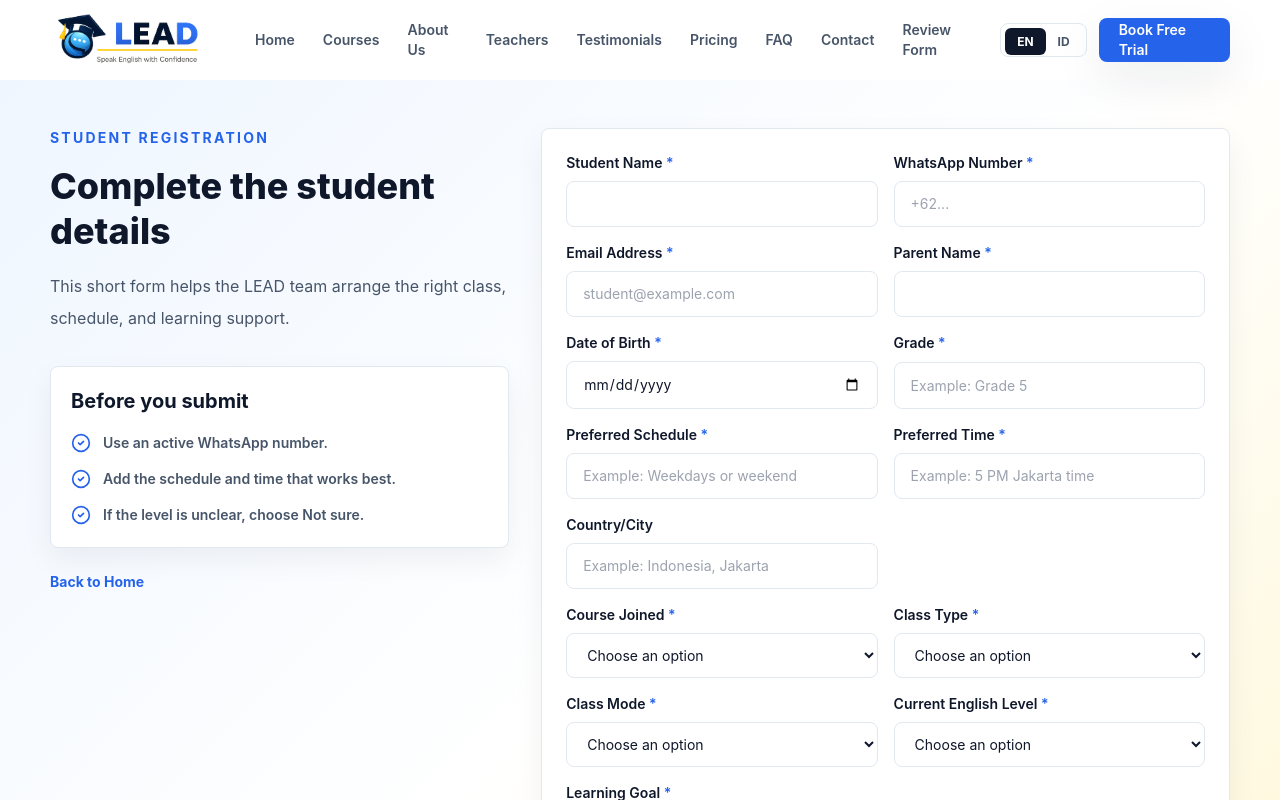
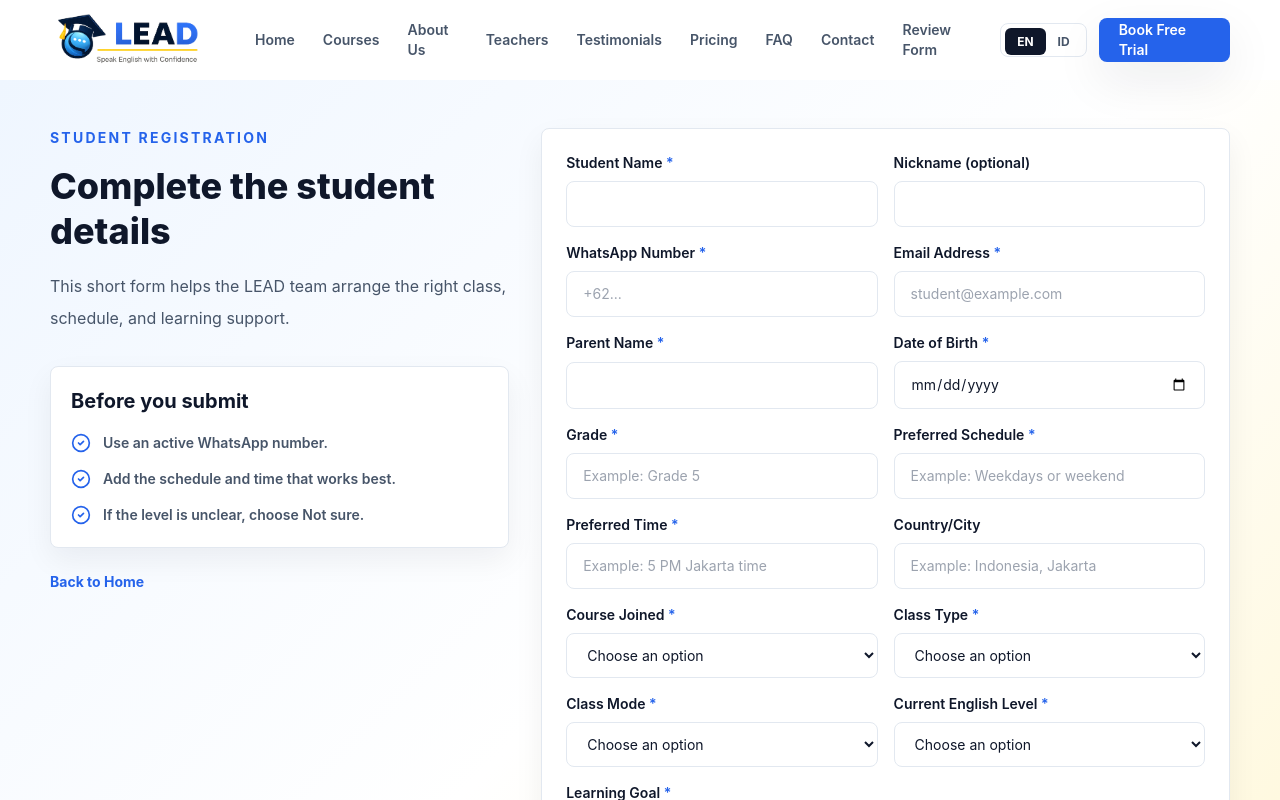
Before and after one commit to Learn-English-Daily/Learn-English-Daily-Website, a Next.js app: page /en/student-registration in a window 1280 px wide. Shown: the top 800 px of the page. Built offline with nearby package versions, Linux system fonts and the light colour scheme.

Commit message:
Add optional student nicknames to registration

```diff
--- a/src/app/admin/students/[id]/edit/page.tsx
+++ b/src/app/admin/students/[id]/edit/page.tsx
@@ -37,6 +37,7 @@ type StudentRegistrationDocument = {
   previousStudentId?: string;
   upgradedFromTrial?: boolean;
   studentName?: string;
+  nickname?: string;
   whatsapp?: string;
   email?: string;
   parentName?: string;
@@ -65,6 +66,7 @@ type StudentRegistration = {
   previousStudentId: string;
   upgradedFromTrial: boolean;
   studentName: string;
+  nickname: string;
   whatsapp: string;
   email: string;
   parentName: string;
@@ -118,6 +120,7 @@ async function getStudentRegistration(id: string): Promise<StudentRegistration |
     previousStudentId: doc.previousStudentId || "",
     upgradedFromTrial: doc.upgradedFromTrial || false,
     studentName: doc.studentName || "",
+    nickname: doc.nickname || "",
     whatsapp: doc.whatsapp || "",
     email: doc.email || "",
     parentName: doc.parentName || "",
@@ -307,6 +310,9 @@ export default async function EditStudentRegistrationPage({
             <Field label="Student Name">
               <input name="studentName" required defaultValue={registration.studentName} className="focus-ring rounded-lg border border-slate-200 bg-white px-4 py-3 text-sm text-lead-navy" />
             </Field>
+            <Field label="Nickname (optional)">
+              <input name="nickname" maxLength={120} defaultValue={registration.nickname} className="focus-ring rounded-lg border border-slate-200 bg-white px-4 py-3 text-sm text-lead-navy" />
+            </Field>
             <Field label="WhatsApp Number">
               <input name="whatsapp" required defaultValue={registration.whatsapp} className="focus-ring rounded-lg border border-slate-200 bg-white px-4 py-3 text-sm text-lead-navy" />
             </Field>
--- a/src/app/admin/students/actions.ts
+++ b/src/app/admin/students/actions.ts
@@ -86,6 +86,7 @@ export async function updateStudentRegistration(formData: FormData) {
   const id = clean(formData.get("id"));
   const registration = {
     studentName: clean(formData.get("studentName")),
+    nickname: clean(formData.get("nickname")),
     whatsapp: clean(formData.get("whatsapp")),
     email: clean(formData.get("email")).toLowerCase(),
     normalizedWhatsapp: normalizeWhatsapp(clean(formData.get("whatsapp"))),
@@ -110,6 +111,7 @@ export async function updateStudentRegistration(formData: FormData) {
   if (
     !ObjectId.isValid(id) ||
     !isReasonableShortText(registration.studentName) ||
+    registration.nickname.length > 120 ||
     !isReasonableShortText(registration.whatsapp) ||
     !isValidEmail(registration.email) ||
     !isReasonableShortText(registration.parentName) ||
@@ -161,6 +163,7 @@ export async function updateStudentRegistration(formData: FormData) {
       {
         $set: {
         ...registration,
+        nickname: { $literal: registration.nickname },
         ...(upgradedStudentId
           ? {
               studentId: upgradedStudentId,
--- a/src/app/admin/students/page.tsx
+++ b/src/app/admin/students/page.tsx
@@ -26,6 +26,7 @@ type StudentRegistrationDocument = {
   upgradedToStudentId?: string;
   upgradedFromTrial?: boolean;
   studentName?: string;
+  nickname?: string;
   whatsapp?: string;
   email?: string;
   normalizedWhatsapp?: string;
@@ -53,6 +54,7 @@ type StudentRegistration = {
   previousStudentId: string;
   upgradedFromTrial: boolean;
   studentName: string;
+  nickname: string;
   whatsapp: string;
   email: string;
   parentName: string;
@@ -88,6 +90,7 @@ async function getStudentRegistrations(query = "", mode: RegistrationViewMode, s
     ? {
         $or: [
           "studentName",
+          "nickname",
           "studentId",
           "previousStudentId",
           "whatsapp",
@@ -127,6 +130,7 @@ async function getStudentRegistrations(query = "", mode: RegistrationViewMode, s
     previousStudentId: doc.previousStudentId || "",
     upgradedFromTrial: doc.upgradedFromTrial || false,
     studentName: doc.studentName || "Unknown",
+    nickname: doc.nickname || "",
     whatsapp: doc.whatsapp || "",
     email: doc.email || "",
     parentName: doc.parentName || "",
@@ -335,6 +339,7 @@ function RegistrationCard({ registration, isTrialView, groupOnly }: { registrati
                       {!isTrialView ? <span className={`rounded-lg px-3 py-1 text-xs font-bold uppercase ${registration.studentStatus === "Active" ? "bg-emerald-50 text-emerald-700" : "bg-slate-100 text-slate-700"}`}>{registration.studentStatus}</span> : null}
                     </div>
                     <p className="mt-2 text-sm font-semibold text-lead-gray">Parent: {registration.parentName}</p>
+                    {registration.nickname ? <p className="mt-1 text-sm text-lead-gray">Nickname: {registration.nickname}</p> : null}
                     {registration.whatsapp ? (
                       <a
                         href={`https://wa.me/${registration.whatsapp.replace(/\D/g, "")}`}
--- a/src/app/api/student-registration/route.ts
+++ b/src/app/api/student-registration/route.ts
@@ -21,6 +21,7 @@ export const runtime = "nodejs";
 
 type StudentRegistrationPayload = {
   studentName?: string;
+  nickname?: string;
   whatsapp?: string;
   email?: string;
   parentName?: string;
@@ -85,6 +86,7 @@ export async function POST(request: Request) {
 
   const registration = {
     studentName: clean(payload.studentName),
+    nickname: clean(payload.nickname),
     whatsapp: clean(payload.whatsapp),
     email: clean(payload.email).toLowerCase(),
     normalizedWhatsapp: normalizeWhatsapp(clean(payload.whatsapp)),
@@ -106,6 +108,7 @@ export async function POST(request: Request) {
 
   if (
     !isReasonableShortText(registration.studentName) ||
+    registration.nickname.length > 120 ||
     !isReasonableShortText(registration.whatsapp) ||
     !isValidEmail(registration.email) ||
     !isReasonableShortText(registration.parentName) ||
@@ -180,6 +183,7 @@ export async function POST(request: Request) {
           {
             $set: {
               ...savedRegistration,
+              nickname: { $literal: savedRegistration.nickname },
               previousStudentId: existingTrial.studentId || "",
               upgradedToStudentId: studentId,
               upgradedFromTrial: true,
--- a/src/components/sections/student-registration-form.tsx
+++ b/src/components/sections/student-registration-form.tsx
@@ -17,6 +17,7 @@ const copy = {
     consent: "I confirm the information is correct and agree to be contacted by LEAD.",
     fields: {
       studentName: "Student Name",
+      nickname: "Nickname (optional)",
       whatsapp: "WhatsApp Number",
       email: "Email Address",
       parentName: "Parent Name",
@@ -49,6 +50,7 @@ const copy = {
     consent: "Saya memastikan informasi sudah benar dan setuju untuk dihubungi oleh LEAD.",
     fields: {
       studentName: "Nama Siswa",
+      nickname: "Nama Panggilan (opsional)",
       whatsapp: "Nomor WhatsApp",
       email: "Alamat Email",
       parentName: "Nama Orang Tua",
@@ -90,6 +92,7 @@ export function StudentRegistrationForm({ locale }: { locale: Locale }) {
     const formData = new FormData(form);
     const payload = {
       studentName: String(formData.get("studentName") || ""),
+      nickname: String(formData.get("nickname") || ""),
       whatsapp: String(formData.get("whatsapp") || ""),
       email: String(formData.get("email") || ""),
       parentName: String(formData.get("parentName") || ""),
@@ -132,6 +135,7 @@ export function StudentRegistrationForm({ locale }: { locale: Locale }) {
     <form className="grid gap-4" onSubmit={handleSubmit}>
       <div className="grid gap-4 md:grid-cols-2">
         <TextField name="studentName" label={text.fields.studentName} requiredText={text.required} required />
+        <TextField name="nickname" label={text.fields.nickname} maxLength={120} />
         <TextField name="whatsapp" label={text.fields.whatsapp} requiredText={text.required} placeholder={text.placeholders.whatsapp} required />
         <TextField name="email" label={text.fields.email} requiredText={text.required} placeholder={text.placeholders.email} type="email" required />
         <TextField name="parentName" label={text.fields.parentName} requiredText={text.required} required />
@@ -172,6 +176,7 @@ function TextField({
   requiredText,
   placeholder,
   max,
+  maxLength,
   type = "text"
 }: {
   name: string;
@@ -180,6 +185,7 @@ function TextField({
   requiredText?: string;
   placeholder?: string;
   max?: string;
+  maxLength?: number;
   type?: "date" | "email" | "text";
 }) {
   return (
@@ -193,6 +199,7 @@ function TextField({
         type={type}
         placeholder={placeholder}
         max={max}
+        maxLength={maxLength}
         className="focus-ring rounded-lg border border-slate-200 bg-white px-4 py-3 text-sm font-normal text-lead-navy"
       />
     </label>
```
